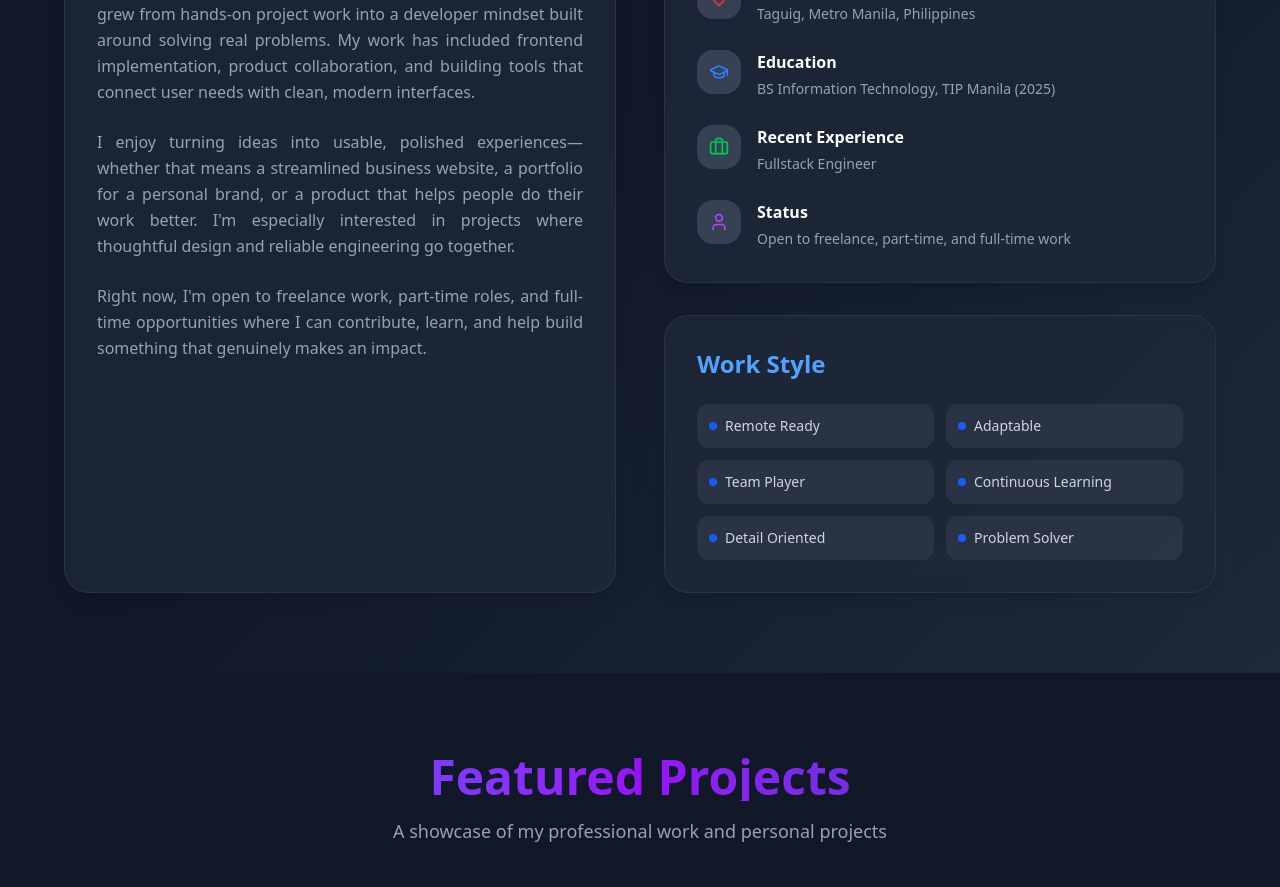
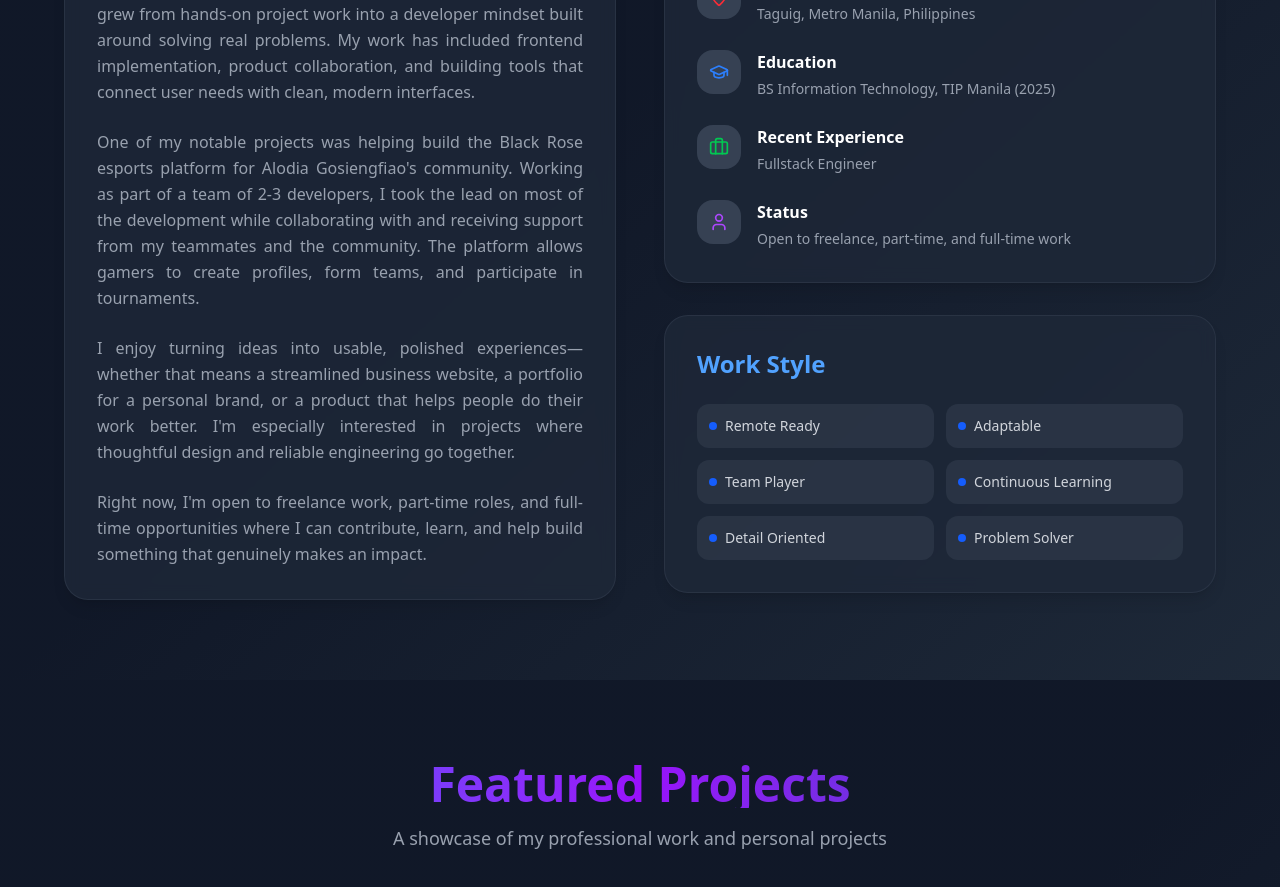
Before and after one commit to reyowner/e-portf, a Next.js app: page / in a window 1280 px wide. Shown: the part 1420-2307 px from the top of the page. Built offline with nearby package versions, Linux system fonts and the light colour scheme.

Commit message:
unemployed era

```diff
--- a/src/components/AboutMe.tsx
+++ b/src/components/AboutMe.tsx
@@ -115,6 +115,13 @@ const About = () => {
                       and building tools that connect user needs with clean, modern interfaces.
                     </p>
                     <p>
+                      One of my notable projects was helping build the Black Rose esports platform
+                      for Alodia Gosiengfiao's community. Working as part of a team of 2-3
+                      developers, I took the lead on most of the development while collaborating
+                      with and receiving support from my teammates and the community. The platform
+                      allows gamers to create profiles, form teams, and participate in tournaments.
+                    </p>
+                    <p>
                       I enjoy turning ideas into usable, polished experiences—whether that means a
                       streamlined business website, a portfolio for a personal brand, or a product
                       that helps people do their work better. I&apos;m especially interested in
```
